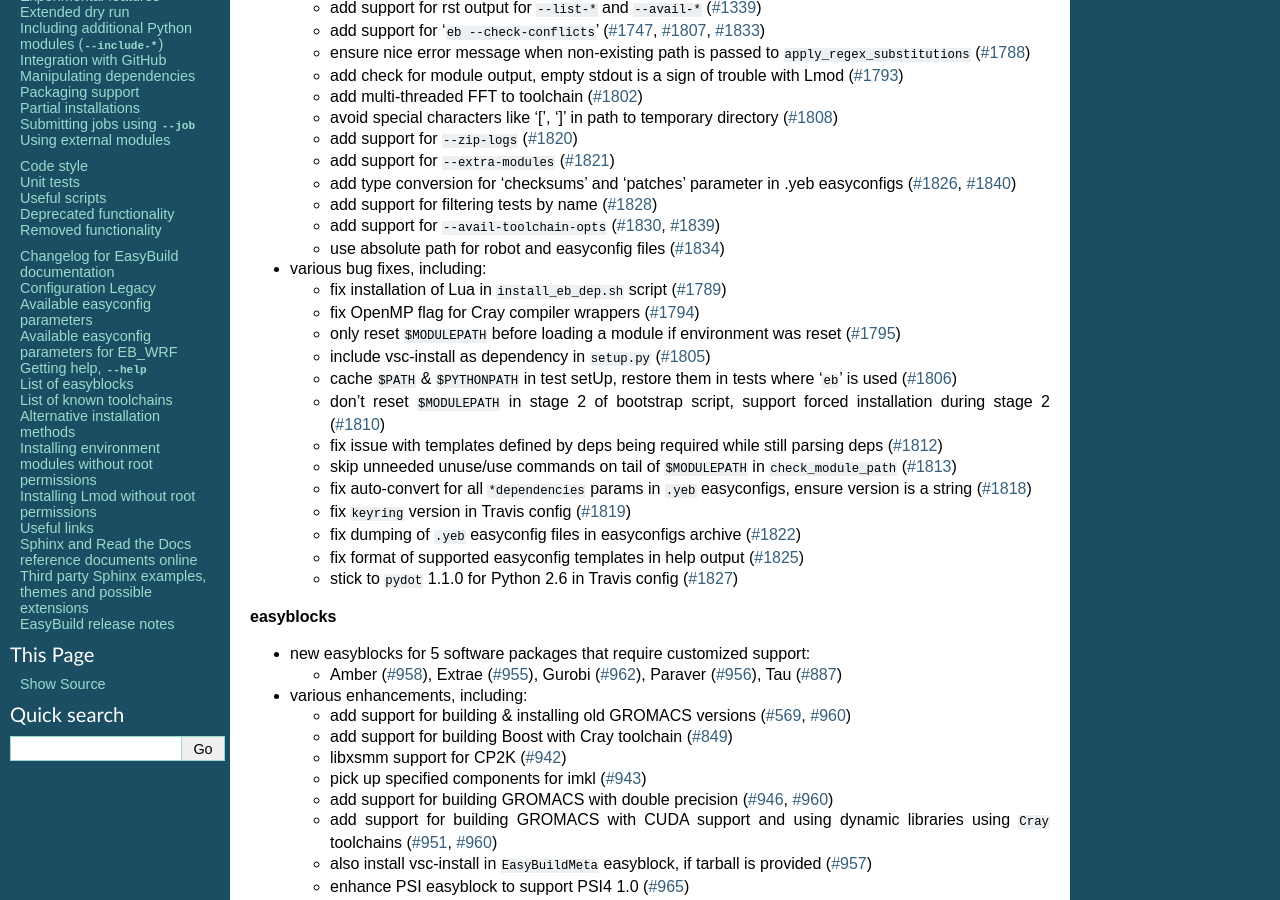
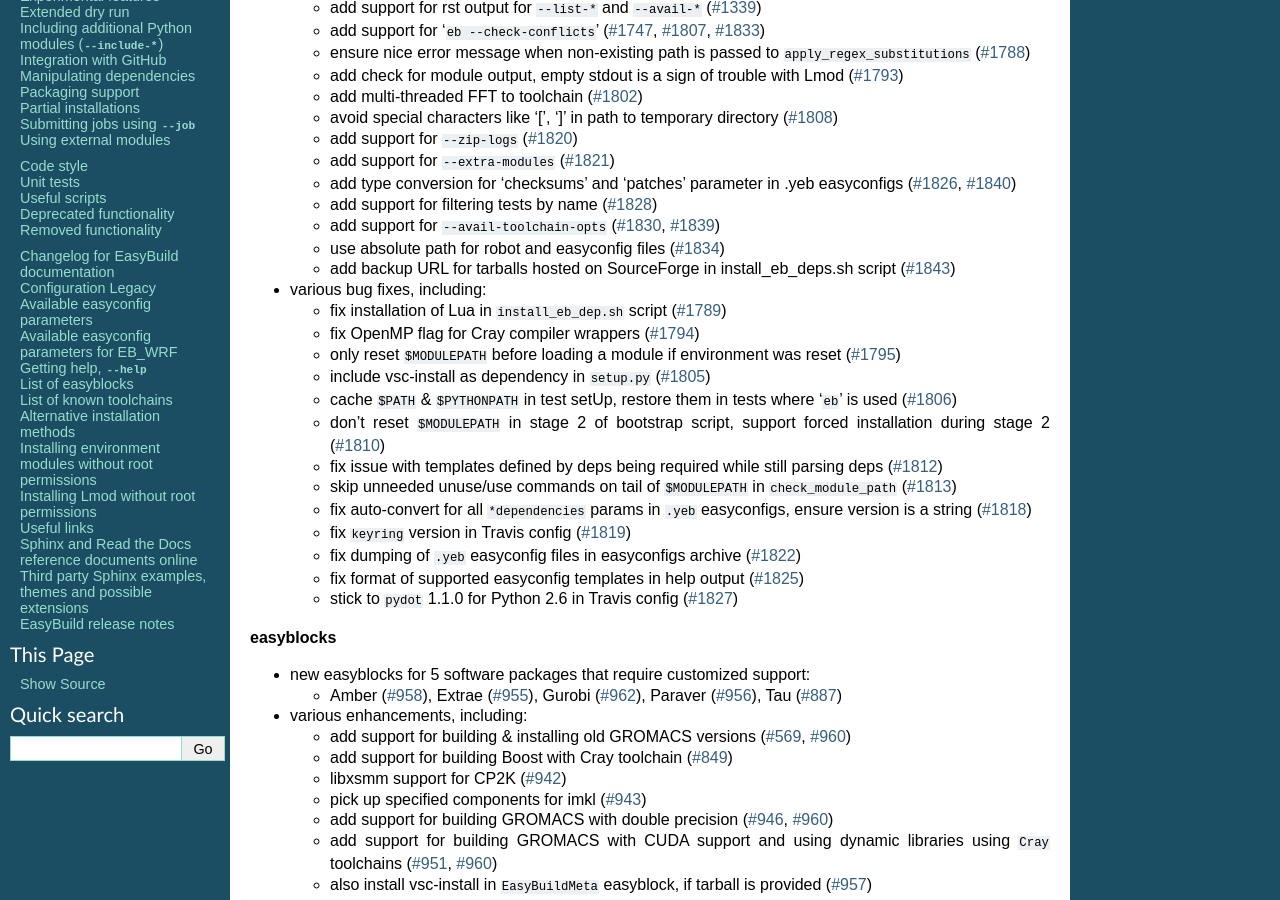
Before and after one commit to easybuilders/easybuild, a Sphinx documentation site: the page built from docs/Release_notes.rst, in a window 1280 px wide and 900 px high, scrolled down 324 px. Built offline with Sphinx 7.4.7, drawn with Linux system fonts in a browser that asks for light colours.

Commit message:
include #1843 in release notes

```diff
--- a/docs/Release_notes.rst
+++ b/docs/Release_notes.rst
@@ -30,6 +30,7 @@
   * add support for filtering tests by name (`#1828 <https://github.com/hpcugent/easybuild-framework/pull/1828>`_)
   * add support for ``--avail-toolchain-opts`` (`#1830 <https://github.com/hpcugent/easybuild-framework/pull/1830>`_, `#1839 <https://github.com/hpcugent/easybuild-framework/pull/1839>`_)
   * use absolute path for robot and easyconfig files (`#1834 <https://github.com/hpcugent/easybuild-framework/pull/1834>`_)
+  * add backup URL for tarballs hosted on SourceForge in install_eb_deps.sh script (`#1843 <https://github.com/hpcugent/easybuild-framework/pull/1843>`_)
 
 * various bug fixes, including:
 
```
